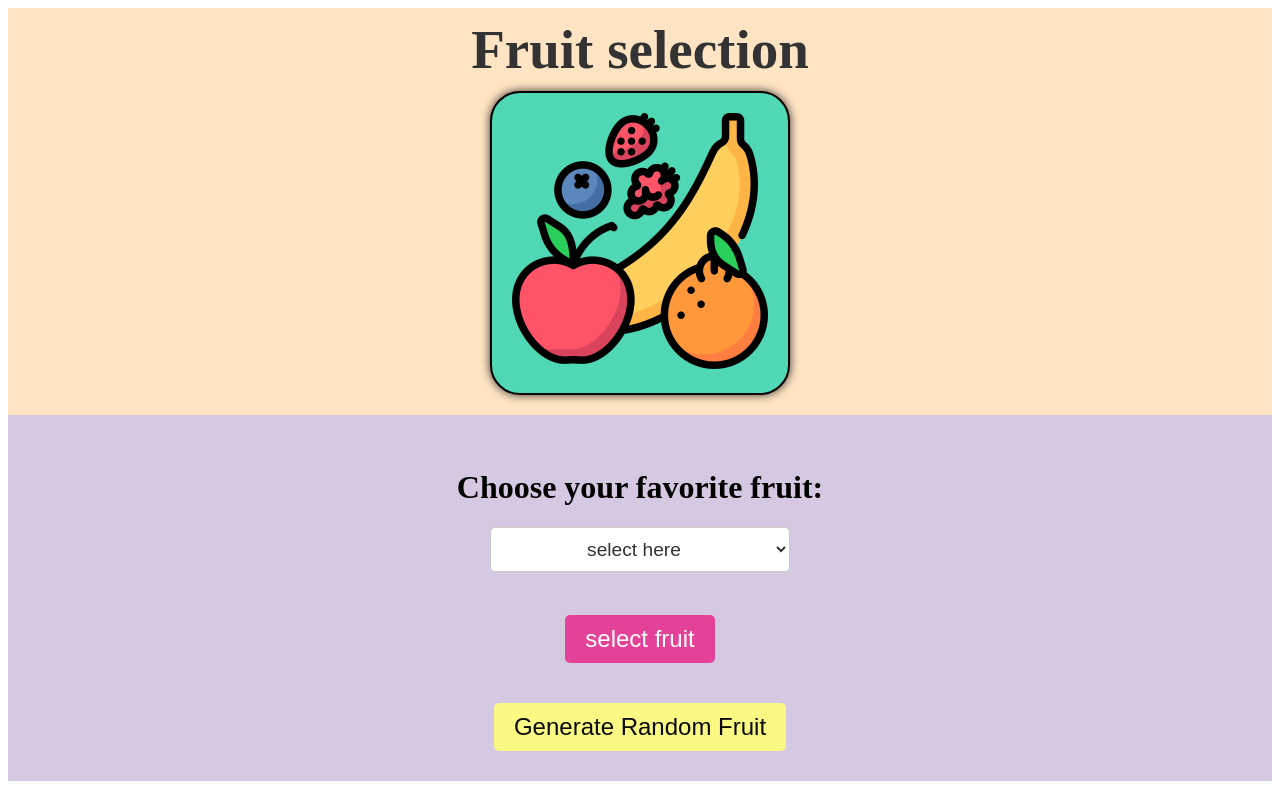
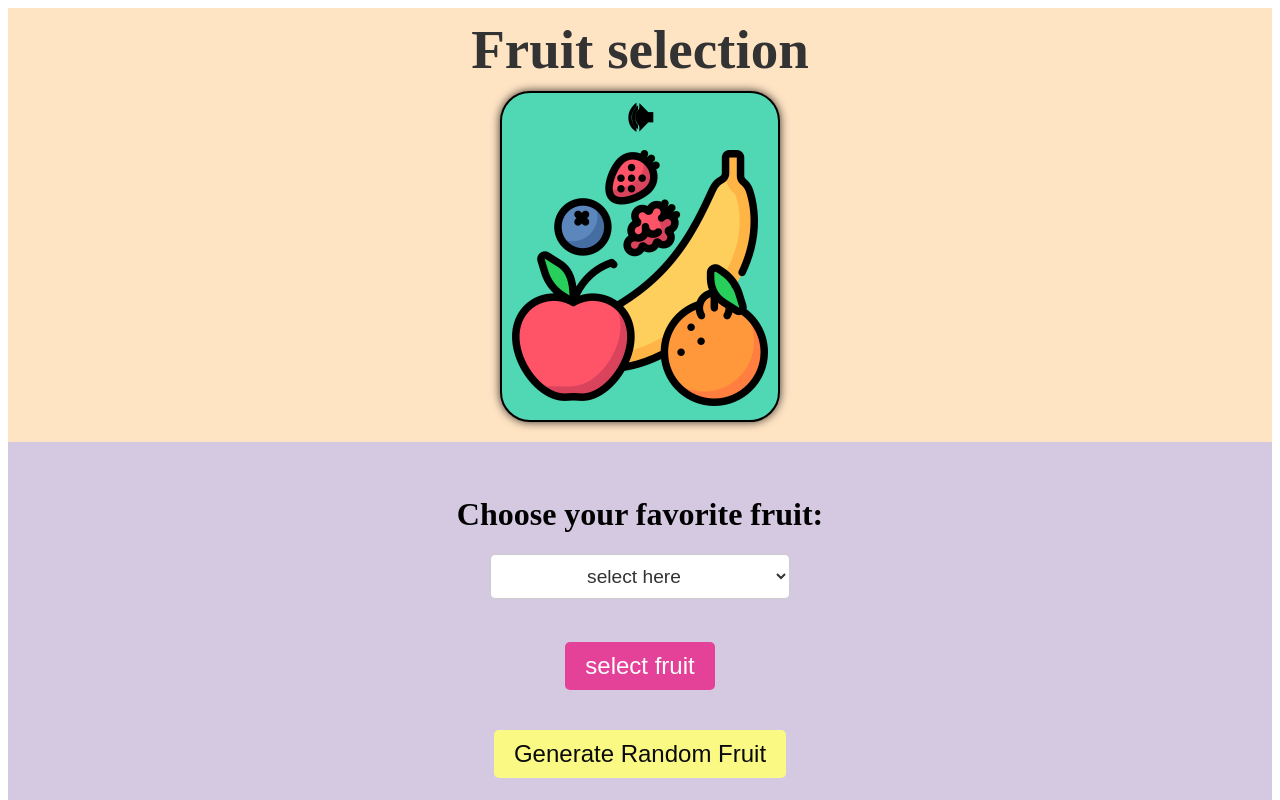
Before and after one commit to NinaWald/dom-events-and-forms, a plain HTML site: page index.html in a window 1280 px wide. Shown: the top 800 px of the page. Drawn offline with Linux system fonts and the light colour scheme.

Commit message:
added sound emoji

```diff
--- a/index.html
+++ b/index.html
@@ -9,10 +9,13 @@
 <body>
     <header id="main-header">
         <div class="container">
-            <h1 id="header-title">Fruit selection</h1>
+            <h1 id="header-title">Fruit selection
+            </h1>
             <div class="minion-sound">
+                <h2>🕪</h2>
                 <a href="#" id="images">
                     <img src="images/fruits.png" alt="fruits" id="soundButton" onclick="playMinionSound()">
+
                 </a>
             </div>
             <audio id="minionSoundButton">
--- a/style.css
+++ b/style.css
@@ -7,8 +7,18 @@
     justify-content: center;
     align-items: center;
 }
+h2 {
+    display: flex;
+    justify-content: center;
+    margin: 0;
+    text-decoration: none;
+    font-size: 40px;
+}
 
 .minion-sound {
+
+    display: flex;
+    flex-direction: column;
     border: solid black 2px;
     border-radius: 30px;
     background-color: #50d7b3;
@@ -30,7 +40,7 @@
 }
 
 img {
-    margin: 20px;
+    margin: 10px;
 }
 
 #header-title {
```
